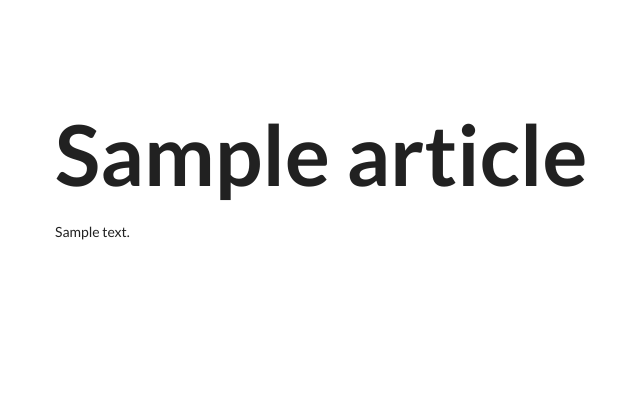
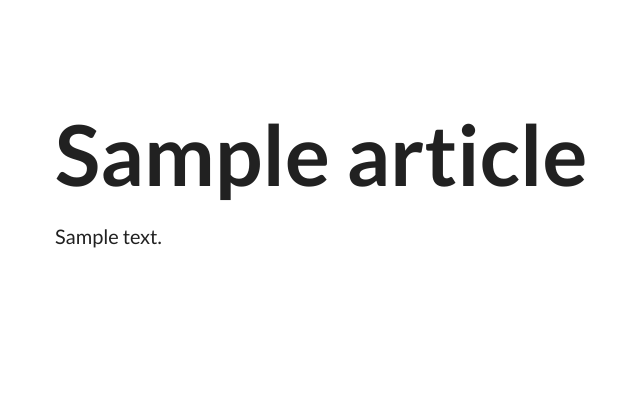
Before and after one commit to hackerspace-ntnu/escape-wiki, a Django app: template articles/templates/articles/article.html in a window 1280 px wide. Shown: the top 416 px of the page, without its empty margins (185-825 px from the left). Run offline with Django 3.2, Linux system fonts and the light colour scheme; the template is opened without the code that fills it: values that come from a table or form of the project are taken from there, others are empty; tables that the repository leaves empty hold one stand-in row (values such as "Sample post"); some libraries are stand-ins or nearby versions; some web fonts are replaced.

Commit message:
Improve article style

```diff
--- a/articles/static/articles/css/article.css
+++ b/articles/static/articles/css/article.css
@@ -15,6 +15,7 @@
 
 .article-grid {
     margin-top: 100px;
+    margin-bottom: 100px;
 }
 
 h1 {
@@ -24,3 +25,14 @@ h1 {
 img {
     max-width: 100%;
 }
+
+
+p {
+    max-height: 100%;
+    font-size: 20px;
+}
+
+ul li {
+    font-size: 20px;
+    line-height: 26px;
+}
```
